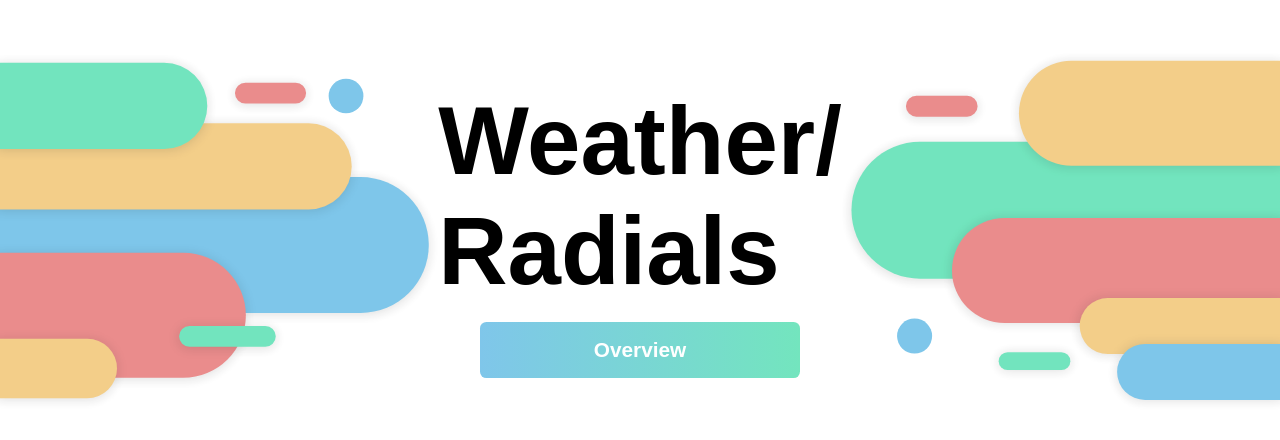
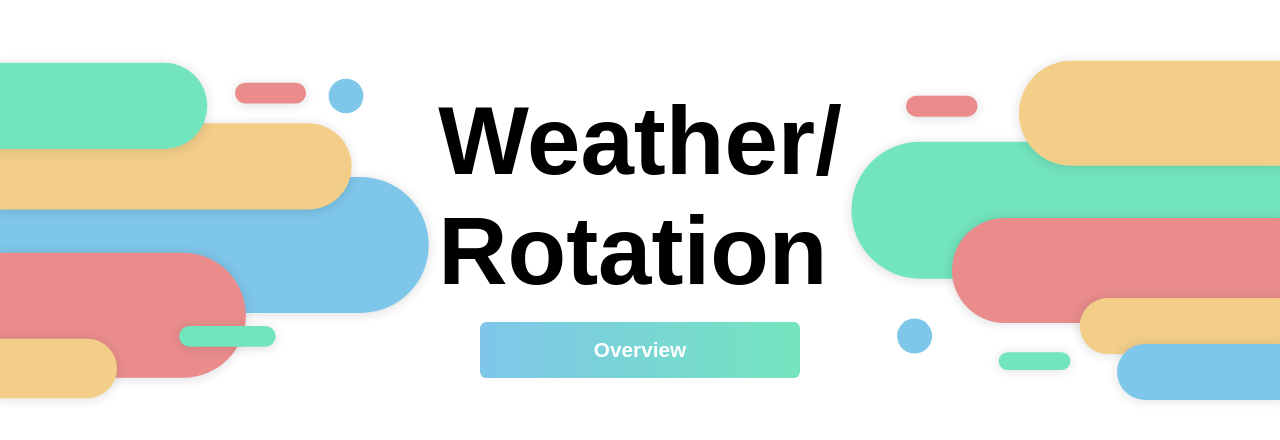
Before and after one commit to inkghost/WeatherRotation, a React (Create React App) app: page / in a window 1280 px wide. Shown: the part 168-608 px from the top of the page. Built offline with nearby package versions, Linux system fonts and the light colour scheme; a web font is replaced by a local one.

Commit message:
core: change name to weather rotation

```diff
--- a/package.json
+++ b/package.json
@@ -1,5 +1,5 @@
 {
-  "name": "wheather-radials",
+  "name": "weather-rotation",
   "version": "0.1.0",
   "private": true,
   "dependencies": {
--- a/public/index.html
+++ b/public/index.html
@@ -24,7 +24,7 @@
       work correctly both with client-side routing and a non-root public URL.
       Learn how to configure a non-root public URL by running `npm run build`.
     -->
-    <title>Weather Radials</title>
+    <title>Weather Rotation</title>
   </head>
   <body>
     <noscript>You need to enable JavaScript to run this app.</noscript>
--- a/src/pages/Index.jsx
+++ b/src/pages/Index.jsx
@@ -17,7 +17,7 @@ export default function Index() {
       <img src={backRight} alt="backRight" className="backRight" />
       <div className="title">
         <h1>Weather/</h1>
-        <h1>Radials</h1>
+        <h1>Rotation</h1>
       </div>
       <button className="overview" onClick={toOverview}>
         Overview
--- a/src/pages/Overview.jsx
+++ b/src/pages/Overview.jsx
@@ -5,7 +5,7 @@ export default function Overview() {
   return (
     <Container>
       <div className="title">
-        <h1>Weather / Radials</h1>
+        <h1>Weather / Rotation</h1>
       </div>
       <CitiesContainer />
     </Container>
```
Also changed, not shown: 2 other files (tests, documents, lock files or other folders).
